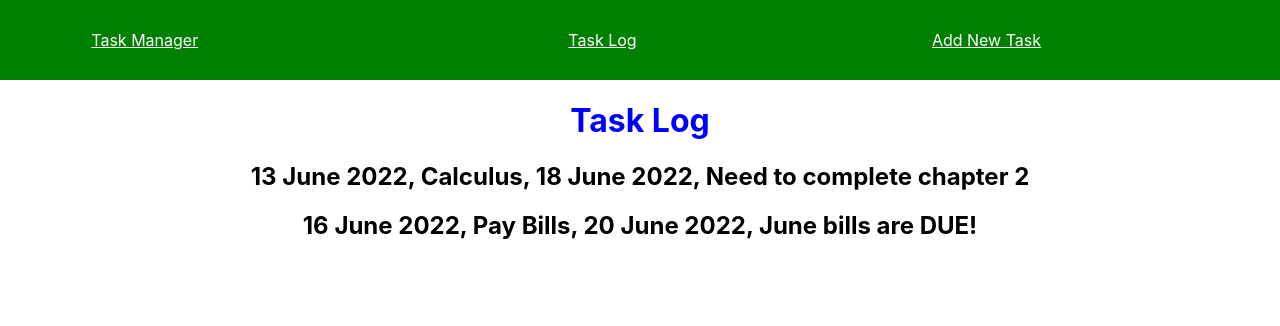
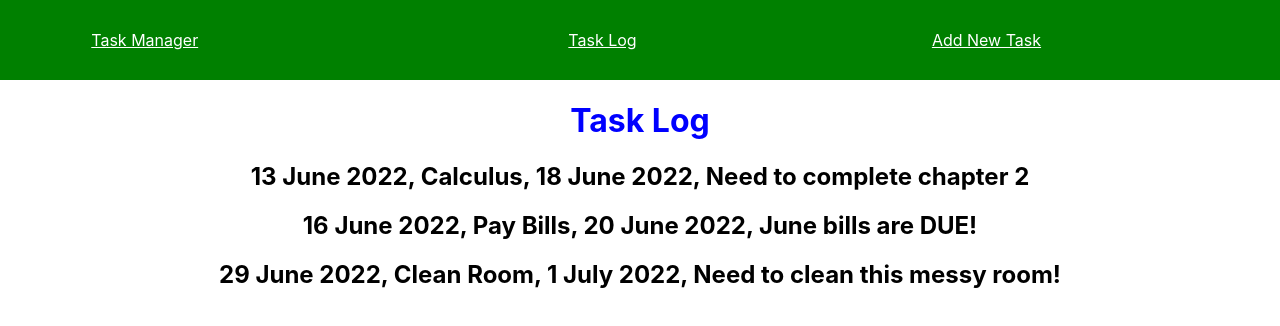
Before and after one commit to Y8M13/ym-proj2-react, a React (Create React App) app: page /tasklog in a window 1280 px wide. Shown: the top 326 px of the page. Built offline with nearby package versions, Linux system fonts and the light colour scheme; data requests are answered from the project's data file.

Commit message:
TaskForm Updates

```diff
--- a/db.json
+++ b/db.json
@@ -30,6 +30,13 @@
       "name": "Pay Bills",
       "deadline": "20 June 2022",
       "comments": "June bills are DUE!"
+    },
+    {
+      "date": "29 June 2022",
+      "name": "Clean Room",
+      "deadline": "1 July 2022",
+      "comments": "Need to clean this messy room!",
+      "id": 3
     }
   ]
 }
--- a/src/App.js
+++ b/src/App.js
@@ -21,6 +21,7 @@ function App() {
         <Route path="tasklog/:id" component={ TaskDetails } /> {/*allows for additional info page*/}
         <Route path="/taskform" exact component={ TaskForm } />
         </Switch>
+        {TaskForm}
       </div>
     </Router>
   );
--- a/src/components/TaskForm.js
+++ b/src/components/TaskForm.js
@@ -2,7 +2,8 @@ import React from 'react';
 import { useState } from 'react';
 
 
-const TaskForm = (props) => {
+const TaskForm = () => {
+
   //State//
   const [date, setDate] = useState('');  //used for the input values updates/changes (empty string)
   const [name, setName] = useState('');
@@ -31,62 +32,21 @@ const TaskForm = (props) => {
   }
   console.log(comments)
 
-
-
+/*Form*/
 // const handleSubmit = (e) => {
 const taskFormSubmitter = (e) => {   //this event is passed into the function since it is bound to the onSubmit
   e.preventDefault();           //to stop the default refresh inorder to avoid page reload and loss of state
-  // console.log("you have clicked a button.")
-  console.log(date);
-  console.log(name);
-  console.log(deadline);
-  console.log(comments);
+  console.log("you have clicked a button.")
+
+  fetch("http://localhost:4000/taskers", {
+    method: "POST",
+    headers: {
+      "Content-Type": "application/json"
+    },
+    body: JSON.stringify( {date, name, deadline, comments} ),
+  })
 
 }
-
-//***** Duplicate Code -- DELETE!!! these lines of state */
-// const TaskForm = (props) => {
-//   /*State*/
-//   const [date, setDate] = useState('');  //state used for the input field with empty string
-//   const [name, setName] = useState('');
-//   const [deadline, setDeadline] = useState('');
-//   const [comments, setComments] = useState('');
-
-
-  /*An easier way used to create one bucket to capture state
-  const [formData, setFormData] = useState({
-    date:'',
-    name:'',
-    deadline:'';
-    comments:'';
-  })
-
-  //***** Duplicate Code -- DELETE!!! these lines of Event Handlers */
-  // /*Event Handler*/
-  // const changeDate = (e) => {   //receives the default event (e) object and captures the value of the change event
-  //   setDate(e.target.value)
-  // }
-  // console.log(date)     //used to store the tracked changes in the console due to the input change handler
-
-  // const changeName = (e) => {
-  //   setName(e.target.value)
-  // }
-  // console.log(name)
-
-  // const changeDeadline = (e) => {
-  //   setDeadline(e.target.value)    //this is the user input that gives access to this value on the event target
-  // }
-  // console.log(deadline)
-
-  // const changeComments = (e) => {
-  //   setComments(e.target.value)
-  // }
-  // console.log(comments)
-
-
-
-// console.log(formData)   used to track the changes for the formData changes
-
 
   return (
     <div className="container">
@@ -125,3 +85,93 @@ const taskFormSubmitter = (e) => {   //this event is passed into the function si
 }
 
 export default TaskForm;
+
+
+
+
+/*******Extra code to possibly delete the**********/
+// useEffect( () => {
+  //    fetch("http://localhost:4000/taskers", {
+  //   method: "POST",
+  //   headers: {
+  //     "Content-Type": "application/json"
+  //   },
+  //   body: JSON.stringify(taskFormSubmitter),
+  //  })
+  // })
+
+
+// const addTasker = (tasker) => {
+
+  //  fetch("http://localhost:4000/taskers", {
+  //   method: "POST",
+  //   headers: {
+  //     "Content-Type": "application/json"
+  //   },
+  //   body: JSON.stringify(tasker),
+  //  })
+
+  //    .then(resp => resp.json())
+  //    .then( tasker => {
+  //      const newTaskers = { ...taskers, tasker};
+  //      setTaskers(newTaskers);
+  //      console.log(tasker);
+  //   })
+
+  //***** Duplicate Code -- DELETE!!! these lines of Event Handlers */
+  // /*Event Handler*/
+  // const changeDate = (e) => {   //receives the default event (e) object and captures the value of the change event
+  //   setDate(e.target.value)
+  // }
+  // console.log(date)     //used to store the tracked changes in the console due to the input change handler
+
+  // const changeName = (e) => {
+  //   setName(e.target.value)
+  // }
+  // console.log(name)
+
+  // const changeDeadline = (e) => {
+  //   setDeadline(e.target.value)    //this is the user input that gives access to this value on the event target
+  // }
+  // console.log(deadline)
+
+  // const changeComments = (e) => {
+  //   setComments(e.target.value)
+  // }
+  // console.log(comments)
+
+
+// console.log(formData)   used to track the changes for the formData changes
+
+//  }).then(() => {
+  // // //      const newTasker = { ...taskers, tasker};
+  //       setDate(newTasker);
+  //       setName(newTasker);
+  //       setDeadline(newTasker);
+  //       setComments(newTasker);
+
+  //     // console.log(newTasker);
+  //     // console.log('new task added');
+  //  })
+
+  // console.log(date);
+  // console.log(name);
+  // console.log(deadline);
+  // console.log(comments);
+
+  //***** Duplicate Code -- DELETE!!! these lines of state */
+// const TaskForm = (props) => {
+//   /*State*/
+//   const [date, setDate] = useState('');  //state used for the input field with empty string
+//   const [name, setName] = useState('');
+//   const [deadline, setDeadline] = useState('');
+//   const [comments, setComments] = useState('');
+
+
+  /*An easier way used to create one bucket to capture state
+  const [formData, setFormData] = useState({
+    date:'',
+    name:'',
+    deadline:'';
+    comments:'';
+  })*/
--- a/src/components/TaskLog.js
+++ b/src/components/TaskLog.js
@@ -2,6 +2,57 @@
 import React, { useState, useEffect } from 'react';
 import TaskForm from "./TaskForm";
 // import TaskCard from "./components/TaskCard.js";
+
+
+const TaskLog = (props) => {
+
+  const [taskers, setTaskers] = useState([]);
+  // const [todos, setTodos] = useState([]);  // setting state inorder for a change
+
+  useEffect(() => {            //used for fetching data
+    fetchTaskers();
+  }, []);
+
+  const fetchTaskers = async () => {
+    const data = await fetch( 'http://localhost:4000/taskers' );
+
+    const taskers = await data.json();
+    console.log(taskers);
+    setTaskers(taskers);  // how the state is updated
+
+  //   const todos = taskers.map(tasker => <li>{ tasker }</li>)
+
+    }
+
+  return (
+    <div>
+      <h1>Task Log</h1>
+        {taskers.map(tasker => (
+          <>
+           <h2 key={ tasker.id }>{ tasker.date },  { tasker.name }, { tasker.deadline }, { tasker.comments }</h2>
+           {/* <h2 key={ tasker.id }>{ tasker.date } </h2>
+           <h2 key={ tasker.id1 }>{ tasker.name } </h2>
+           <h2 key={ tasker.id2 }>{ tasker.deadline } </h2>
+           <h2 key={ tasker.id3 }>{ tasker.comments } </h2>   */}
+          </>
+          ))
+
+        // {TaskForm}
+        }
+
+          {/* { todos } */}
+
+    </div>
+  );
+
+
+}
+
+export default TaskLog;
+
+
+
+/**************Extra Code that I may use ***********/
 
 // const TaskLog = () => {
 //   const [taskers, setTaskers ] = useState([])
@@ -29,45 +80,6 @@ import TaskForm from "./TaskForm";
 //        console.log(tasker);
 //     })
 
-const TaskLog = () => {
-  useEffect(() => {            //used for fetching data
-    fetchTaskers();
-  }, []);
-
-  const [taskers, setTaskers] = useState([]);
-  // const [todos, setTodos] = useState([]);  // setting state inorder for a change
-
-
-  const fetchTaskers = async () => {
-    const data = await fetch( 'http://localhost:4000/taskers' );
-
-    const taskers = await data.json();
-    console.log(taskers);
-    setTaskers(taskers);  // how the state is updated
-
-  //   const todos = taskers.map(tasker => <li>{ tasker }</li>)
-
-
-  }
-
-  return (
-    <div>
-      <h1>Task Log</h1>
-        {taskers.map(tasker => (
-          // <>
-           <h2 key={ tasker.id }>{ tasker.date },  { tasker.name }, { tasker.deadline }, { tasker.comments }</h2>
-          //  <h2 key={ tasker.id1 }>{ tasker.name } </h2>
-          //  <h2 key={ tasker.id2 }>{ tasker.deadline } </h2>
-          //  <h2 key={ tasker.id3 }>{ tasker.comments } </h2>
-          //  </>
-          ))
-        }
-
-          {/* { todos } */}
-
-    </div>
-  );
-
 //Working code to pull values from form//
   // const submitForm(e) => {
   //   e.preventDefault();
@@ -81,11 +93,7 @@ const TaskLog = () => {
   //   }
 
 
-
-
-
-
-
+//**** Just here for possible reference... DELETE!!!! */
 // const submitForm = e => {
 //   e.preventDefault();
 
@@ -113,6 +121,3 @@ const TaskLog = () => {
 
 //     // renderTaskLogPage();     I wont need this line...
 //   })
-}
-
-export default TaskLog;
```
Lines whose indentation alone changed are shown as unchanged.
